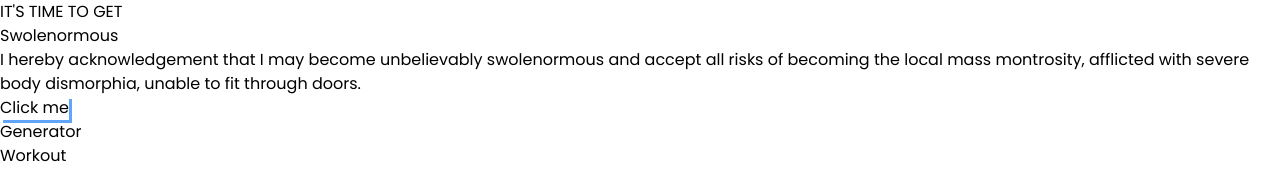
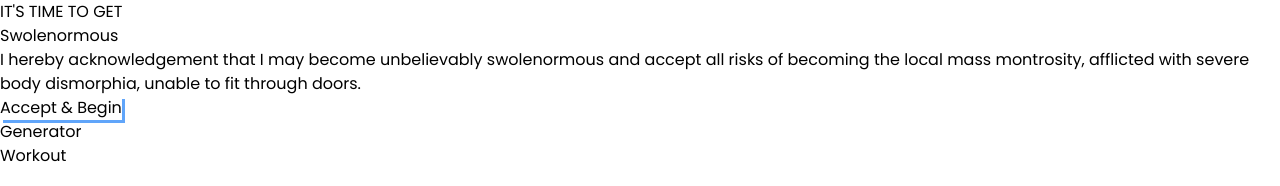
Before and after one commit to DorKatzir/body-fit, a React (Vite) app: page / in a window 1280 px wide. Shown: the top 186 px of the page. Built offline with nearby package versions, Linux system fonts and the light colour scheme.

Commit message:
Hero completed

```diff
--- a/src/components/Hero.jsx
+++ b/src/components/Hero.jsx
@@ -11,7 +11,7 @@ export default function Hero() {
             <p className='text-sm md:text-base font-light'>I hereby acknowledgement that I may become <span className='text-blue-400 font-medium'>unbelievably swolenormous</span> and accept all risks of becoming the local <span className='text-blue-400 font-medium'>mass montrosity</span>, afflicted with severe body dismorphia, unable to fit through doors.</p>
 
             <button className='px-8 mx-auto py-4 rounded-md border-[2px] bg-slate-950 border-blue-400 border-solid blueShadow duration-200'>
-                Click me
+                <p>Accept & Begin</p>
             </button>
 
         </div>
```
